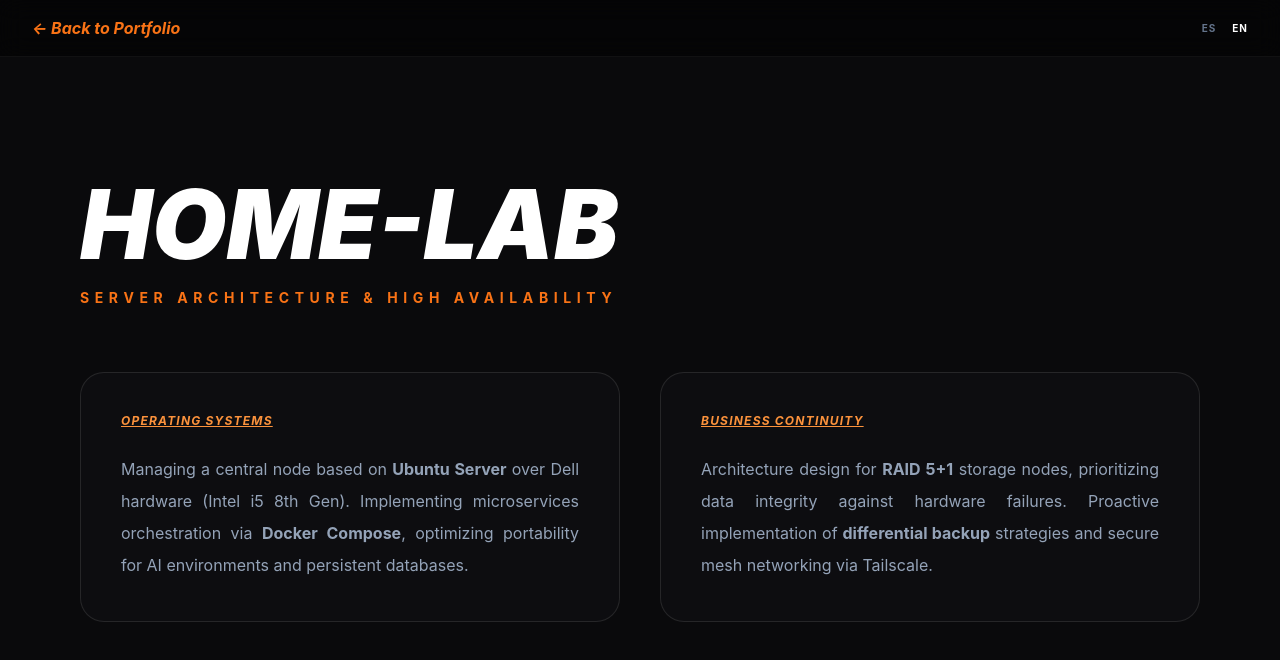
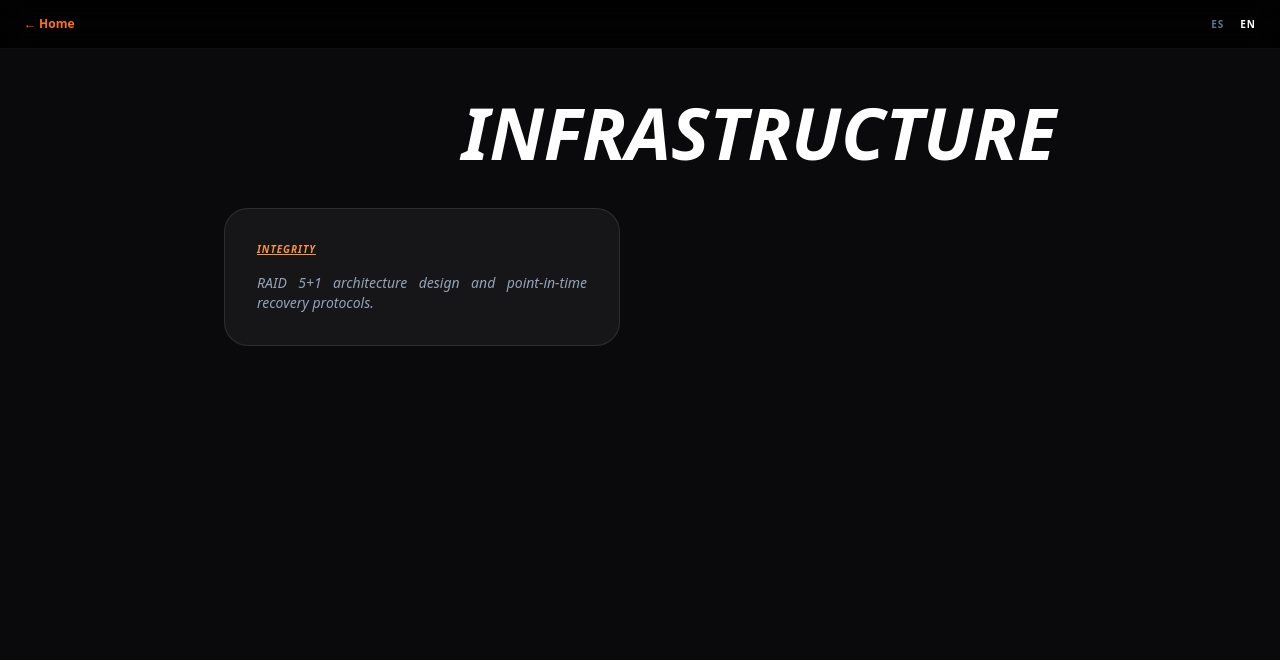
Before and after one commit to AxisCrazy/CV, a plain HTML site: page infraestructura_en.html in a window 1280 px wide. Drawn offline with nearby package versions, Linux system fonts and the light colour scheme.

Commit message:
Actualizar infraestructura_en.html

```diff
--- a/infraestructura_en.html
+++ b/infraestructura_en.html
@@ -1,32 +1,26 @@
 <!DOCTYPE html>
 <html lang="en">
 <head>
-    <meta charset="UTF-8"><title>Infrastructure | Christian Herrera</title>
+    <meta charset="UTF-8">
+    <meta name="viewport" content="width=device-width, initial-scale=1.0">
+    <title>Christian Herrera | AI & Data Science Bachelor Student</title>
     <script src="https://cdn.tailwindcss.com"></script>
-    <style>body { background-color: #0a0a0c; color: #e2e8f0; font-family: 'Inter', sans-serif; line-height: 1.6; }</style>
 </head>
-<body class="p-6 md:p-20">
-    <nav class="fixed top-0 left-0 w-full z-50 bg-black/50 backdrop-blur-md py-4 px-8 border-b border-white/5 flex justify-between items-center">
-        <a href="index_en.html" class="text-orange-500 font-bold hover:underline italic">← Back to Portfolio</a>
+<body class="bg-[#0a0a0c] text-slate-300 font-sans leading-relaxed text-right">
+    <nav class="fixed top-0 left-0 w-full z-50 bg-black/80 backdrop-blur-md py-4 px-6 border-b border-white/5 flex justify-between items-center">
+        <a href="index_en.html" class="text-orange-500 font-bold hover:underline text-xs">← Home</a>
         <div class="flex space-x-4 text-[10px] tracking-widest uppercase font-bold">
-            <a href="infraestructura.html" class="text-slate-500 hover:text-white transition">ES</a>
+            <a href="infraestructura.html" class="text-slate-500">ES</a>
             <a href="infraestructura_en.html" class="text-white">EN</a>
         </div>
     </nav>
-
-    <header class="pt-24 mb-16 max-w-6xl mx-auto">
-        <h1 class="text-6xl md:text-8xl font-black text-white mb-4 italic uppercase">HOME-LAB</h1>
-        <p class="text-orange-500 font-bold tracking-[0.4em] uppercase text-sm">Server Architecture & High Availability</p>
-    </header>
-
-    <div class="grid md:grid-cols-2 gap-10 max-w-6xl mx-auto">
-        <div class="p-10 border border-white/10 rounded-3xl bg-zinc-900/30">
-            <h2 class="text-orange-400 font-bold text-xs uppercase mb-6 tracking-widest italic underline">Operating Systems</h2>
-            <p class="text-justify text-slate-400 leading-loose">Managing a central node based on <b>Ubuntu Server</b> over Dell hardware (Intel i5 8th Gen). Implementing microservices orchestration via <b>Docker Compose</b>, optimizing portability for AI environments and persistent databases.</p>
-        </div>
-        <div class="p-10 border border-white/10 rounded-3xl bg-zinc-900/30">
-            <h2 class="text-orange-400 font-bold text-xs uppercase mb-6 tracking-widest italic underline">Business Continuity</h2>
-            <p class="text-justify text-slate-400 leading-loose">Architecture design for <b>RAID 5+1</b> storage nodes, prioritizing data integrity against hardware failures. Proactive implementation of <b>differential backup</b> strategies and secure mesh networking via Tailscale.</p>
+    <div class="pt-24 px-6 md:px-24 max-w-5xl mx-auto">
+        <h1 class="text-4xl md:text-7xl font-black text-white mb-10 uppercase italic italic uppercase italic">Infrastructure</h1>
+        <div class="grid grid-cols-1 md:grid-cols-2 gap-10 text-left">
+            <div class="p-8 border border-white/10 rounded-3xl bg-white/5">
+                <h2 class="text-orange-400 font-bold text-[10px] uppercase mb-4 tracking-widest italic underline italic italic">Integrity</h2>
+                <p class="text-justify text-slate-400 text-sm italic">RAID 5+1 architecture design and point-in-time recovery protocols.</p>
+            </div>
         </div>
     </div>
 </body>
```
